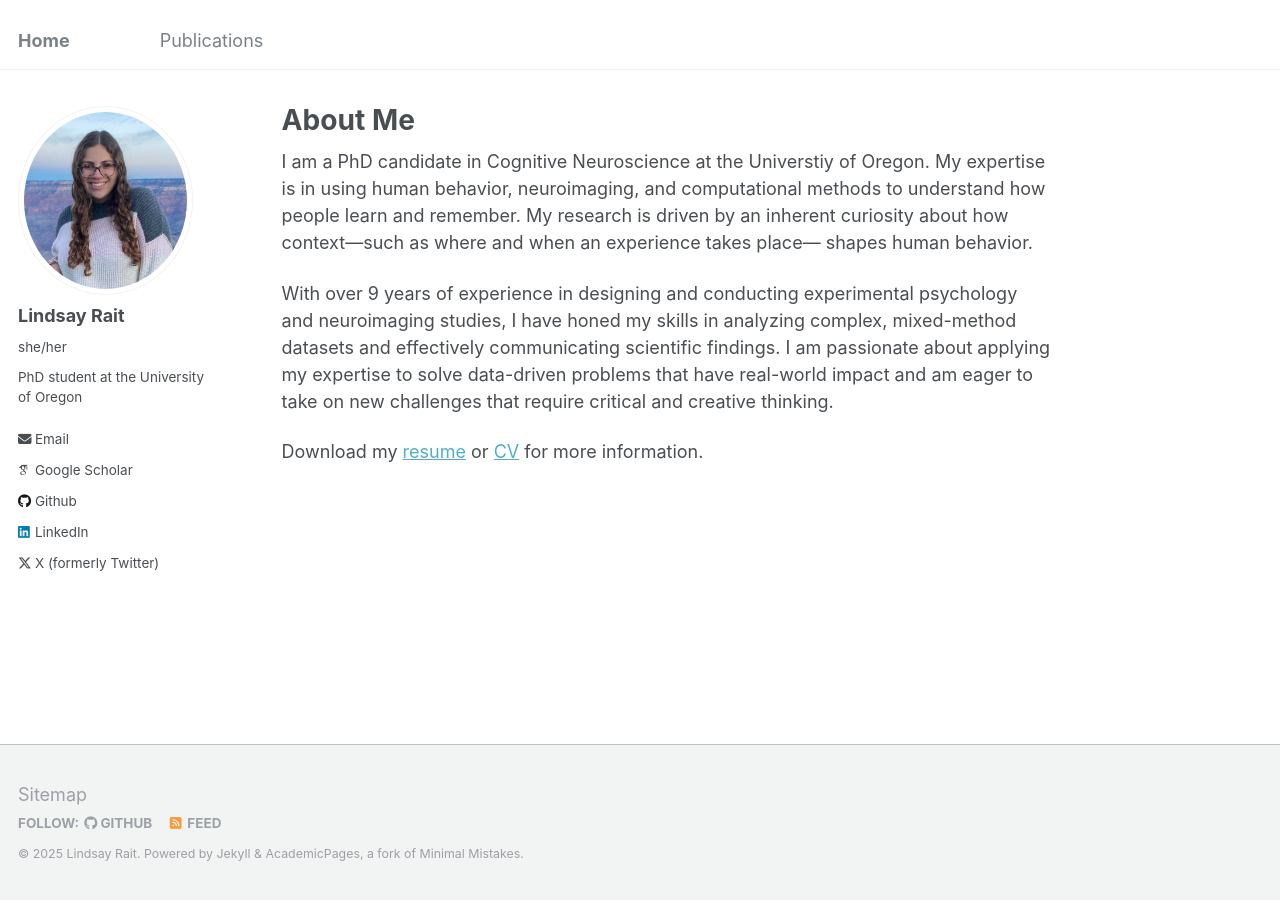
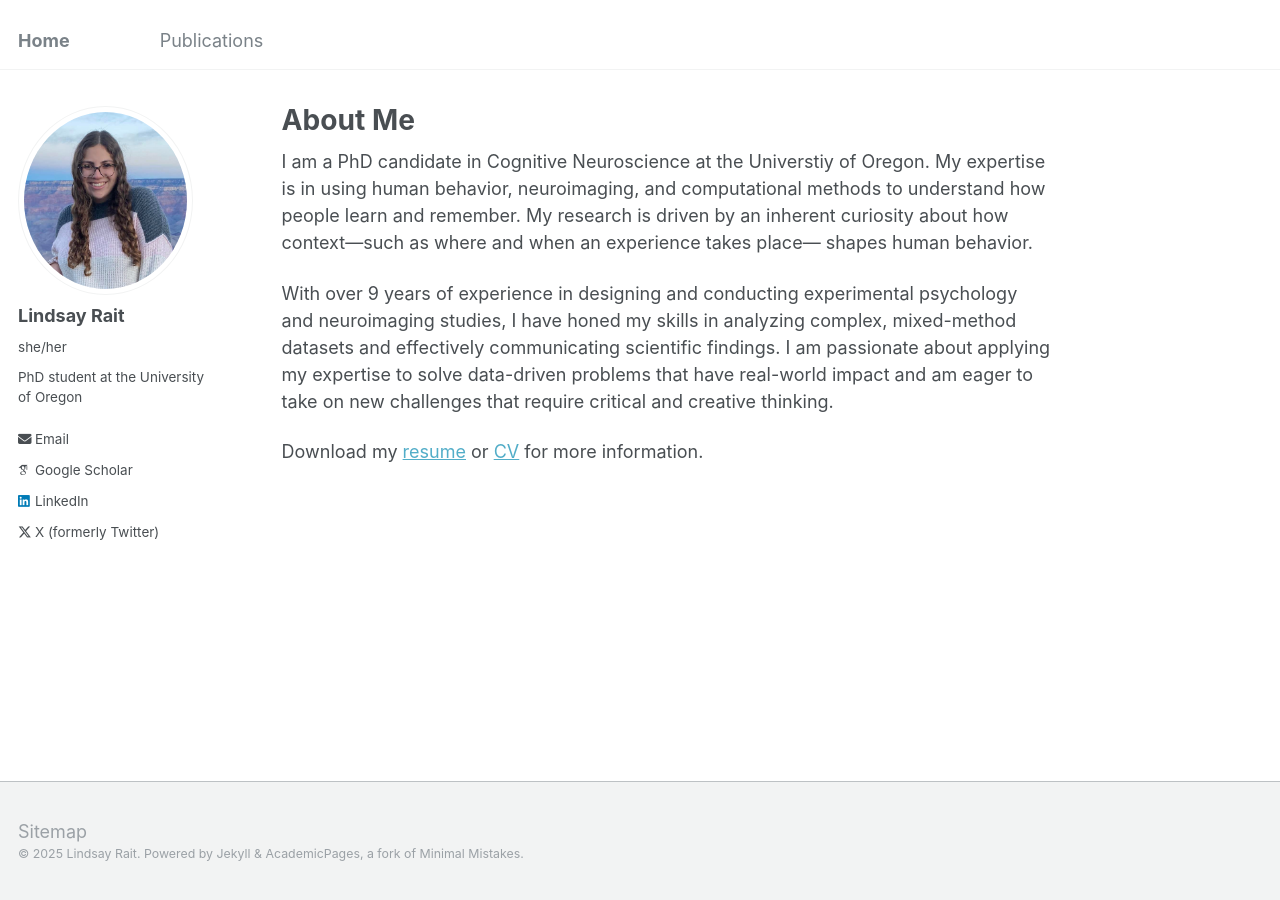
Before and after one commit to lindsay-rait/lindsay-rait.github.io, a Jekyll site: the page built from _pages/about.md, in a window 1280 px wide. Built offline with Jekyll 4.4.1, drawn with Linux system fonts in a browser that asks for light colours; some web fonts are replaced.

Commit message:
Update _config.yml

```diff
--- a/_config.yml
+++ b/_config.yml
@@ -17,8 +17,8 @@ baseurl                  : "" # the subpath of your site, e.g. "/blog"
 repository               : "lindsay-rait/lindsay-rait.github.io"
 
 # Social Sharing
-twitter:
-  username               : &twitter
+#twitter:
+  #username               : &twitter
 facebook:
   username               :
   app_id                 :
@@ -60,7 +60,7 @@ author:
   bitbucket        : # Username - Update with your username on the site
   codepen          : # Username
   dribbble         : # Username
-  github           : "lindsay-rait"
+  #github           : "lindsay-rait"
   kaggle           : # Username
   stackoverflow    : # User number or user number and name (i.e., use "1" or "1/jeff-atwood")
 
@@ -125,7 +125,7 @@ staticman:
       options:
         format           : "iso8601" # "iso8601" (default), "timestamp-seconds", "timestamp-milliseconds"
 atom_feed:
-  hide                   : false     # change to true to hide the RSS feed in the footer
+  hide                   : true     # change to true to hide the RSS feed in the footer
   path                   : # blank (default) uses feed.xml
 
 
```
